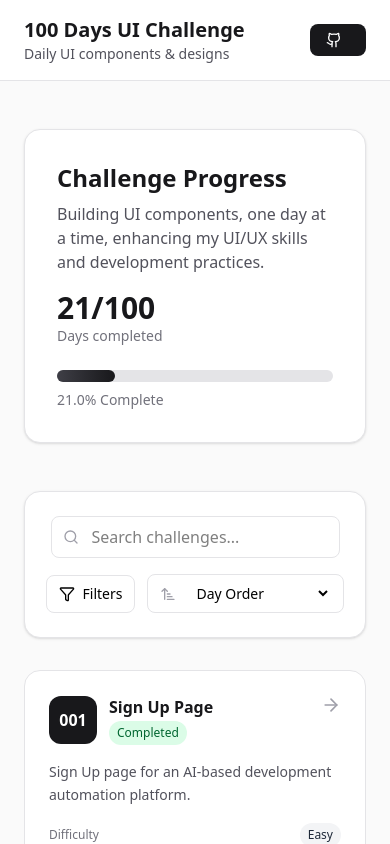
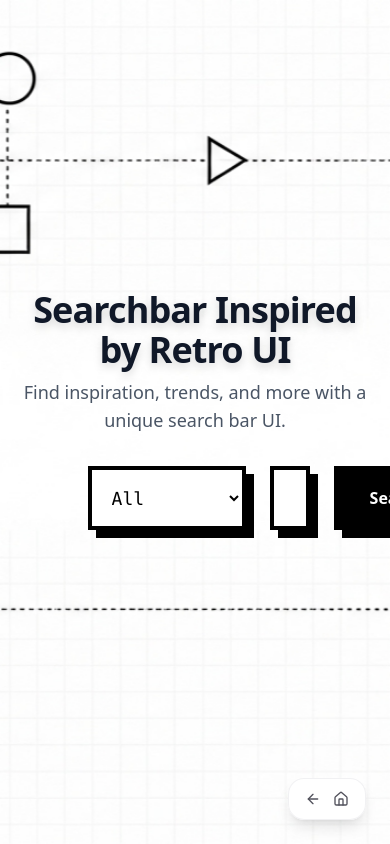
Before and after one commit to PrathamS1/dailyUIChallenges, a React (Vite) app: page /022 in a window 390 px wide. Shown: the top 844 px of the page. Built offline with nearby package versions, Linux system fonts and the light colour scheme; a web font is replaced by a local one.

Commit message:
completed ui challenge 022 - Search, created a retro styled Search Bar

```diff
--- a/src/App.jsx
+++ b/src/App.jsx
@@ -22,6 +22,7 @@ import FinanceAnalytics from "./components/dailyUI018";
 import Leaderboard from "./components/dailyUI019";
 import LocationTrackerPin from "./components/dailyUI020";
 import HomeMonitoringDashboard from "./components/dailyUI021";
+import SearchBar from "./components/dailyUI022";
 
 function App() {
   return (
@@ -49,6 +50,7 @@ function App() {
         <Route path="/019" element={<Leaderboard />} />
         <Route path="/020" element={<LocationTrackerPin />} />
         <Route path="/021" element={<HomeMonitoringDashboard />} />
+        <Route path="/022" element={<SearchBar />} />
         <Route path="/plugin-management" element={<PluginManagement />} />
 
         {/* <Route path="/002" element={<New Element />} /> */}
--- a/src/components/Navigation.jsx
+++ b/src/components/Navigation.jsx
@@ -266,6 +266,17 @@ const Navigation = () => {
         technologies: ["React", "Tailwind CSS", "Framer Motion"],
         difficulty: "Advanced",
         completedDate: "2025-08-21",
+      },
+      {
+        day: "022",
+        title: "Search Bar",
+        description:
+          "An immersive search bar UI with contextual suggestions and animations.",
+        status: "completed",
+        route: "/022",
+        technologies: ["React", "Framer Motion", "Tailwind CSS"],
+        difficulty: "Intermediate",
+        completedDate: "2025-08-22",
       },
       // Add more challenges as they're completed
     ],
--- /dev/null
+++ b/src/components/dailyUI022.jsx
@@ -0,0 +1,187 @@
+import { useState, useRef, useEffect } from "react";
+import { useMotionValue, useSpring } from "framer-motion";
+import { motion, AnimatePresence } from "framer-motion";
+import BackToHome from "./BackToHome";
+
+export default function SearchBar() {
+  // Mouse movement for background
+  const mouseX = useMotionValue(0);
+  const mouseY = useMotionValue(0);
+  const springX = useSpring(mouseX, { stiffness: 40, damping: 20 });
+  const springY = useSpring(mouseY, { stiffness: 40, damping: 20 });
+
+  useEffect(() => {
+    const handleMouseMove = (e) => {
+      const x = (e.clientX / window.innerWidth - 0.5) * 40;
+      const y = (e.clientY / window.innerHeight - 0.5) * 20;
+      mouseX.set(x);
+      mouseY.set(y);
+    };
+    window.addEventListener("mousemove", handleMouseMove);
+    return () => window.removeEventListener("mousemove", handleMouseMove);
+  }, [mouseX, mouseY]);
+  const [value, setValue] = useState("");
+  const inputRef = useRef(null);
+  const [isFocused, setIsFocused] = useState(false);
+  const [filter, setFilter] = useState("All");
+  const suggestions = [
+    "React UI inspiration",
+    "Tailwind CSS tricks",
+    "Modern search bar",
+    "Trending animations",
+    "Glitch effect",
+    "Minimalist design",
+    "Neumorphism",
+    "Glassmorphism",
+    "Dark mode",
+    "Accessibility tips",
+  ];
+
+  const filteredSuggestions = value
+    ? suggestions.filter((s) => s.toLowerCase().includes(value.toLowerCase()))
+    : suggestions;
+
+  return (
+    <div className="flex flex-col items-center justify-center min-h-screen px-4 relative overflow-hidden">
+      <BackToHome />
+      <motion.div
+        className="fixed top-0 left-0 w-screen h-screen -z-10 pointer-events-none"
+        style={{ x: springX, y: springY }}
+      >
+        <img
+          src="/abst-bg.png"
+          alt="Abstract background"
+          className="w-full h-full object-cover absolute top-0 left-0"
+          style={{
+            minHeight: "100vh",
+            minWidth: "100vw",
+            zIndex: -10,
+            pointerEvents: "none",
+          }}
+        />
+      </motion.div>
+      <div className="mb-8 text-center">
+        <h1 className="text-4xl md:text-5xl font-extrabold text-gray-900 mb-2 tracking-tight drop-shadow-lg">
+          Searchbar Inspired by Retro UI
+        </h1>
+        <p className="text-lg text-gray-600">
+          Find inspiration, trends, and more with a unique search bar UI.
+        </p>
+      </div>
+      <motion.div
+        className="relative w-[60%] input-container flex flex-col gap-4"
+        initial={{ opacity: 0, y: 60, scale: 0.96 }}
+        animate={{ opacity: 1, y: 0, scale: 1 }}
+        transition={{
+          duration: 0.7,
+          type: "spring",
+          stiffness: 80,
+          damping: 18,
+        }}
+      >
+        <div className="flex gap-6 items-center">
+          <select
+            value={filter}
+            onChange={(e) => setFilter(e.target.value)}
+            className="h-16 px-4 border-4 border-black bg-white text-black font-mono text-lg shadow-[8px_8px_0_#000] focus:bg-black focus:text-white focus:border-white transition-all duration-300 outline-none"
+          >
+            <option>All</option>
+            <option>UI</option>
+            <option>Data</option>
+            <option>Animation</option>
+            <option>Design</option>
+          </select>
+          <div className="relative flex-1">
+            <motion.input
+              ref={inputRef}
+              type="text"
+              value={value}
+              onChange={(e) => setValue(e.target.value)}
+              onFocus={() => setIsFocused(true)}
+              onBlur={() => setIsFocused(false)}
+              placeholder="Search for almost everything..."
+              className={`input w-full h-16 px-4 text-lg font-mono text-black bg-white border-4 border-black outline-none transition-all duration-300 shadow-[8px_8px_0_#000] rounded-none
+                placeholder:text-gray-500
+                focus:bg-black focus:text-white focus:border-white focus:placeholder:text-white
+                ${isFocused ? "ring-4 ring-blue-300" : ""}
+                ${value ? "font-bold tracking-wide" : ""}
+              `}
+              style={{
+                boxShadow: isFocused ? "12px 12px 0 #000" : "8px 8px 0 #000",
+                transform: isFocused ? "translate(-4px, -4px)" : "none",
+              }}
+              initial={{ scale: 0.98, opacity: 0.8 }}
+              animate={{ scale: isFocused ? 1.03 : 1, opacity: 1 }}
+              transition={{ type: "spring", stiffness: 300, damping: 20 }}
+            />
+            <span
+              className={`absolute right-3 top-1/2 -translate-y-1/2 text-black pointer-events-none select-none ${
+                isFocused ? "text-white" : ""
+              }`}
+              style={{
+                animation: "blink 0.7s step-end infinite",
+              }}
+            >
+              |
+            </span>
+          </div>
+          <motion.button
+            className="h-16 px-8 bg-black text-white font-bold border-4 border-black shadow-[8px_8px_0_#000] transition-all duration-300 hover:bg-white hover:text-black hover:border-white hover:shadow-[12px_12px_0_#000] active:scale-95"
+            onClick={() => alert(`Searching for: ${value} (${filter})`)}
+            whileHover={{ scale: 1.07, boxShadow: "0px 0px 16px #818cf8" }}
+            whileTap={{ scale: 0.97 }}
+            transition={{ type: "spring", stiffness: 300, damping: 20 }}
+          >
+            Search
+          </motion.button>
+        </div>
+
+        <div className="mt-2">
+          <AnimatePresence>
+            {isFocused && filteredSuggestions.length > 0 && (
+              <motion.ul
+                initial={{ opacity: 0, y: 20 }}
+                animate={{ opacity: 1, y: 0 }}
+                exit={{ opacity: 0, y: 20 }}
+                transition={{ duration: 0.3 }}
+                className="bg-white border-4 border-black shadow-[8px_8px_0_#000] rounded-none p-2 max-h-56 overflow-y-auto"
+              >
+                {filteredSuggestions.map((s, idx) => (
+                  <motion.li
+                    key={s}
+                    initial={{ opacity: 0, x: -20 }}
+                    animate={{ opacity: 1, x: 0 }}
+                    exit={{ opacity: 0, x: 20 }}
+                    transition={{ duration: 0.25, delay: idx * 0.05 }}
+                    className="py-2 px-3 text-lg font-mono text-black hover:bg-black hover:text-white transition-all duration-200 cursor-pointer"
+                    onMouseDown={() => setValue(s)}
+                  >
+                    {s}
+                  </motion.li>
+                ))}
+              </motion.ul>
+            )}
+          </AnimatePresence>
+        </div>
+        <style>
+          {`
+                /* Subtle input background transition */
+                .input {
+                  transition: background-color 0.4s cubic-bezier(.4,0,.2,1), color 0.4s cubic-bezier(.4,0,.2,1);
+                }
+                @keyframes blink {
+                    50% { opacity: 0; }
+                }
+                @keyframes fadeInUp {
+                    from { opacity: 0; transform: translateY(20px); }
+                    to { opacity: 1; transform: translateY(0); }
+                }
+                .animate-fadeIn {
+                    animation: fadeInUp 0.5s ease both;
+                }
+          `}
+        </style>
+      </motion.div>
+    </div>
+  );
+}
```
Also changed, not shown: public/abst-bg.png (added), 1 other file (tests, documents, lock files or other folders).
